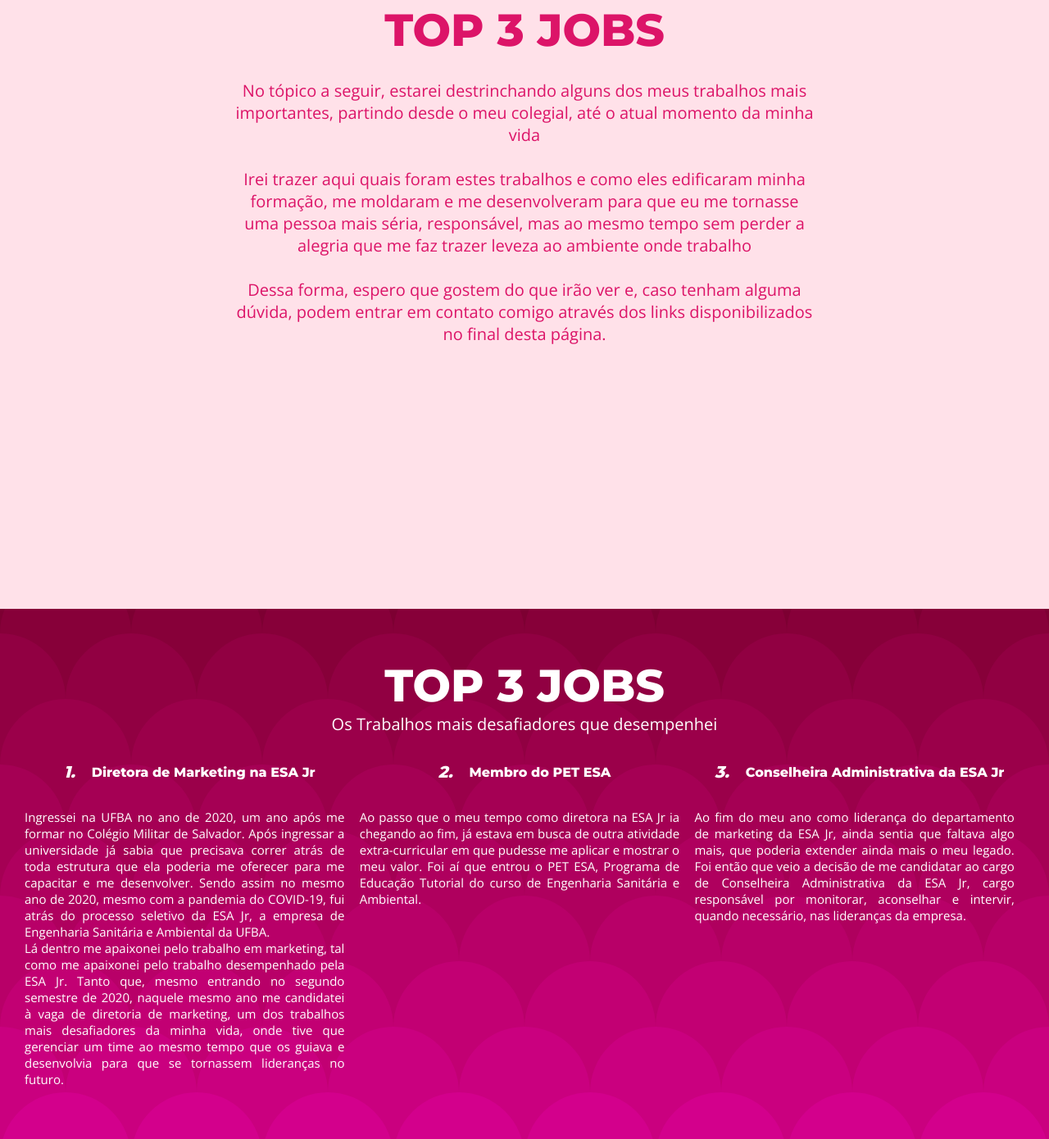
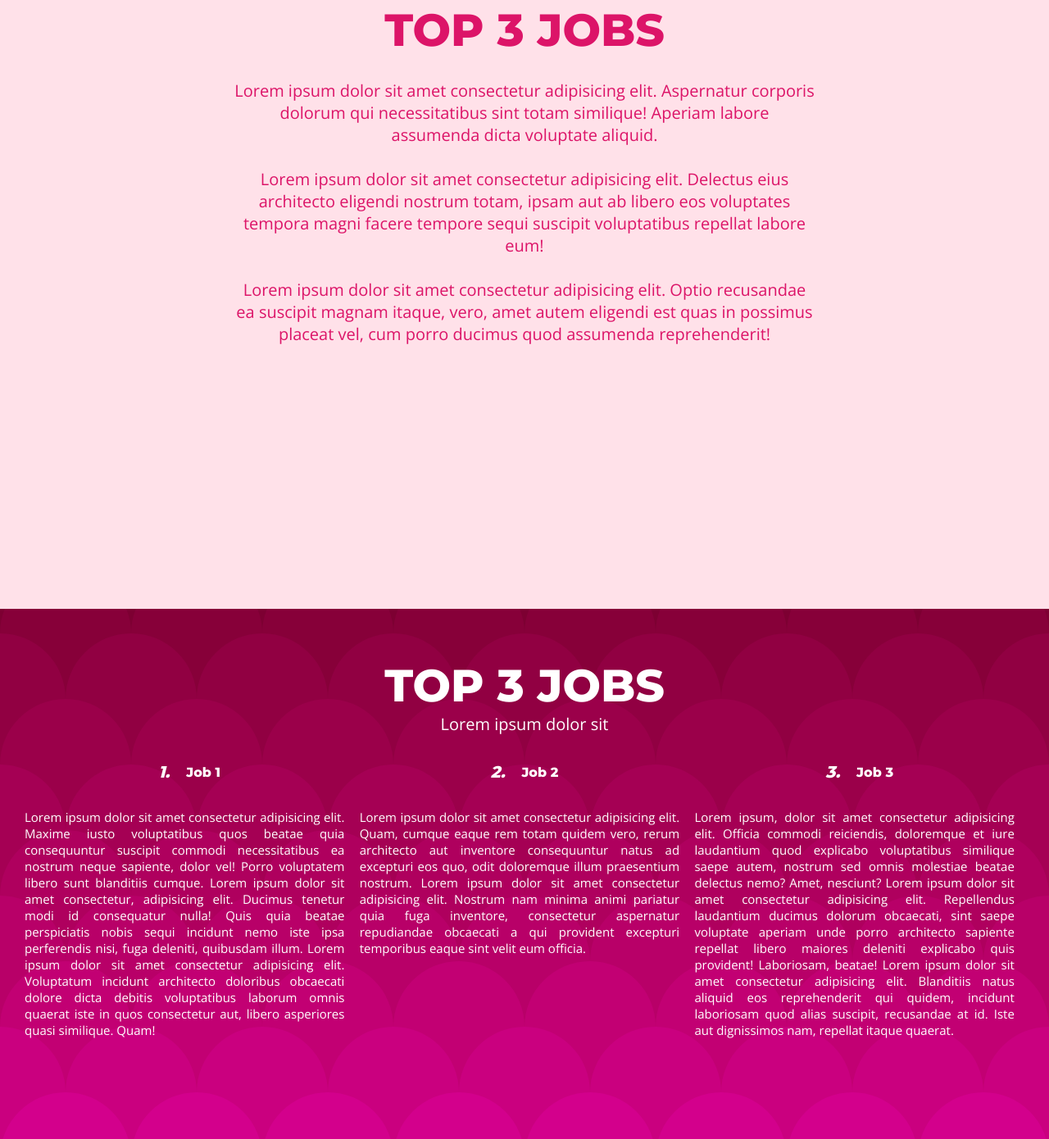
Before and after one commit to Fabio-Matos1303/Projeto-LandingPage, a plain HTML site: page index.html in a window 1280 px wide. Shown: the part 857-2247 px from the top of the page at 82% size. Drawn offline with nearby package versions, Linux system fonts and the light colour scheme; a web font is replaced by a local one.

Commit message:
Projeto atualizado

```diff
--- a/index.html
+++ b/index.html
@@ -38,8 +38,8 @@
     <section id="home" class="main-bg home section">
         <div class="main-content home-content">
         <div class="home-text-content">
-        <h2>Olá! me chamo Beatriz Martins e gostaria de te trazer motivos para me querer em sua equipe</h2>
-        <p>Sou estudante de Engenharia Sanitária e Ambiental na Universidade Federal da Bahia. Me considero uma pessoa esforçada e sempre preparada para dar meu melhor àquilo que vejo que faz sentido para minha vida. O objetivo deste site é lhes mostrar o porquê você iria me querer em sua equipe</p>
+        <h2>Lorem ipsum dolor sit amet consectetur.</h2>
+        <p>Lorem ipsum dolor sit amet consectetur adipisicing elit. Quidem voluptate quibusdam unde, fugiat nisi deserunt necessitatibus maiores ipsam culpa, officiis voluptas? Doloremque quidem quae hic aut unde explicabo ratione quos! Lorem ipsum dolor sit amet consectetur adipisicing elit. Odit iusto quod natus.</p>
         </div>
         <div class="home-img">
             <img class="home-img-content" src="assets/img/Bea-pack-2.png" alt="">
@@ -52,11 +52,11 @@
         <div class="main-content top3-content">
         <h2 class="top3-title">top 3 jobs</h2>
         <br>
-        <p>No tópico a seguir, estarei destrinchando alguns dos meus trabalhos mais importantes, partindo desde o meu colegial, até o atual momento da minha vida</p>
+        <p>Lorem ipsum dolor sit amet consectetur adipisicing elit. Aspernatur corporis dolorum qui necessitatibus sint totam similique! Aperiam labore assumenda dicta voluptate aliquid.</p>
         <br>
-        <p>Irei trazer aqui quais foram estes trabalhos e como eles edificaram minha formação, me moldaram e me desenvolveram para que eu me tornasse uma pessoa mais séria, responsável, mas ao mesmo tempo sem perder a alegria que me faz trazer leveza ao ambiente onde trabalho</p>
+        <p>Lorem ipsum dolor sit amet consectetur adipisicing elit. Delectus eius architecto eligendi nostrum totam, ipsam aut ab libero eos voluptates tempora magni facere tempore sequi suscipit voluptatibus repellat labore eum!</p>
         <br>
-        <p>Dessa forma, espero que gostem do que irão ver e, caso tenham alguma dúvida, podem entrar em contato comigo através dos links disponibilizados no final desta página.</p>
+        <p>Lorem ipsum dolor sit amet consectetur adipisicing elit. Optio recusandae ea suscipit magnam itaque, vero, amet autem eligendi est quas in possimus placeat vel, cum porro ducimus quod assumenda reprehenderit!</p>
         </div>
     </section>
 
@@ -65,18 +65,18 @@
         <div class="main-content top-3-conteiner">
             <div class="top-3-header">
             <h2 class="top-3-header-title">top 3 jobs</h2>
-            <p>Os Trabalhos mais desafiadores que desempenhei</p>
+            <p>Lorem ipsum dolor sit</p>
             </div>
             <div class="top-3-content">
             <div class="top-3-list">
-            <div class="top-3-list-header"><h2>1.<h6 class="top-3-list-title">Diretora de Marketing na ESA Jr</h6></h2></div>
-            <div class="top-3-list-header"><h2>2.<h6 class="top-3-list-title">Membro do PET ESA</h6></h2></div>
-            <div class="top-3-list-header"><h2>3.<h6 class="top-3-list-title">Conselheira Administrativa da ESA Jr</h6></h2></div>
+            <div class="top-3-list-header"><h2>1.<h6 class="top-3-list-title">Job 1</h6></h2></div>
+            <div class="top-3-list-header"><h2>2.<h6 class="top-3-list-title">Job 2</h6></h2></div>
+            <div class="top-3-list-header"><h2>3.<h6 class="top-3-list-title">Job 3</h6></h2></div>
         </div>
         <div class="top-3-list-content">
-            <p class="top-3-list-text">Ingressei na UFBA no ano de 2020, um ano após me formar no Colégio Militar de Salvador. Após ingressar a universidade já sabia que precisava correr atrás de toda estrutura que ela poderia me oferecer para me capacitar e me desenvolver. Sendo assim no mesmo ano de 2020, mesmo com a pandemia do COVID-19, fui atrás do processo seletivo da ESA Jr, a empresa de Engenharia Sanitária e Ambiental da UFBA. <br> Lá dentro me apaixonei pelo trabalho em marketing, tal como me apaixonei pelo trabalho desempenhado pela ESA Jr. Tanto que, mesmo entrando no segundo semestre de 2020, naquele mesmo ano me candidatei à vaga de diretoria de marketing, um dos trabalhos mais desafiadores da minha vida, onde tive que gerenciar um time ao mesmo tempo que os guiava e desenvolvia para que se tornassem lideranças no futuro.</p>
-            <p class="top-3-list-text">Ao passo que o meu tempo como diretora na ESA Jr ia chegando ao fim, já estava em busca de outra atividade extra-curricular em que pudesse me aplicar e mostrar o meu valor. Foi aí que entrou o PET ESA, Programa de Educação Tutorial do curso de Engenharia Sanitária e Ambiental.</p>
-            <p class="top-3-list-text">Ao fim do meu ano como liderança do departamento de marketing da ESA Jr, ainda sentia que faltava algo mais, que poderia extender ainda mais o meu legado. Foi então que veio a decisão de me candidatar ao cargo de Conselheira Administrativa da ESA Jr, cargo responsável por monitorar, aconselhar e intervir, quando necessário, nas lideranças da empresa.</p>
+            <p class="top-3-list-text">Lorem ipsum dolor sit amet consectetur adipisicing elit. Maxime iusto voluptatibus quos beatae quia consequuntur suscipit commodi necessitatibus ea nostrum neque sapiente, dolor vel! Porro voluptatem libero sunt blanditiis cumque. Lorem ipsum dolor sit amet consectetur, adipisicing elit. Ducimus tenetur modi id consequatur nulla! Quis quia beatae perspiciatis nobis sequi incidunt nemo iste ipsa perferendis nisi, fuga deleniti, quibusdam illum. Lorem ipsum dolor sit amet consectetur adipisicing elit. Voluptatum incidunt architecto doloribus obcaecati dolore dicta debitis voluptatibus laborum omnis quaerat iste in quos consectetur aut, libero asperiores quasi similique. Quam!</p>
+            <p class="top-3-list-text">Lorem ipsum dolor sit amet consectetur adipisicing elit. Quam, cumque eaque rem totam quidem vero, rerum architecto aut inventore consequuntur natus ad excepturi eos quo, odit doloremque illum praesentium nostrum. Lorem ipsum dolor sit amet consectetur adipisicing elit. Nostrum nam minima animi pariatur quia fuga inventore, consectetur aspernatur repudiandae obcaecati a qui provident excepturi temporibus eaque sint velit eum officia.</p>
+            <p class="top-3-list-text">Lorem ipsum, dolor sit amet consectetur adipisicing elit. Officia commodi reiciendis, doloremque et iure laudantium quod explicabo voluptatibus similique saepe autem, nostrum sed omnis molestiae beatae delectus nemo? Amet, nesciunt? Lorem ipsum dolor sit amet consectetur adipisicing elit. Repellendus laudantium ducimus dolorum obcaecati, sint saepe voluptate aperiam unde porro architecto sapiente repellat libero maiores deleniti explicabo quis provident! Laboriosam, beatae! Lorem ipsum dolor sit amet consectetur adipisicing elit. Blanditiis natus aliquid eos reprehenderit qui quidem, incidunt laboriosam quod alias suscipit, recusandae at id. Iste aut dignissimos nam, repellat itaque quaerat.</p>
             </div>
         </div>
         </div>
@@ -184,7 +184,7 @@
     </section>
 
     <footer class="pink-bg footer">
-        <p>Feito com <span class="heart">❤</span> por <a rel="nofollow" target="_blank" href="https://github.com/Fabio-Matos1303"></a>Fábio Matos</a></p>
+        <p>Feito por <a rel="nofollow" target="_blank" href="https://github.com/Fabio-Matos1303">Fábio Matos</a></p>
     </footer>
 </body>
 </html>
```
